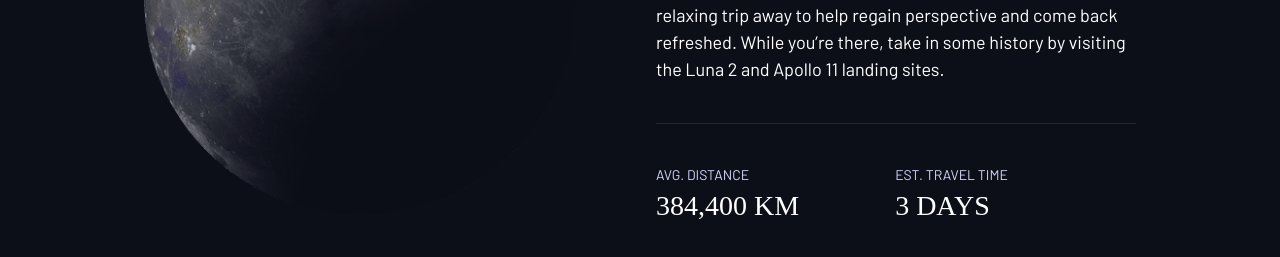
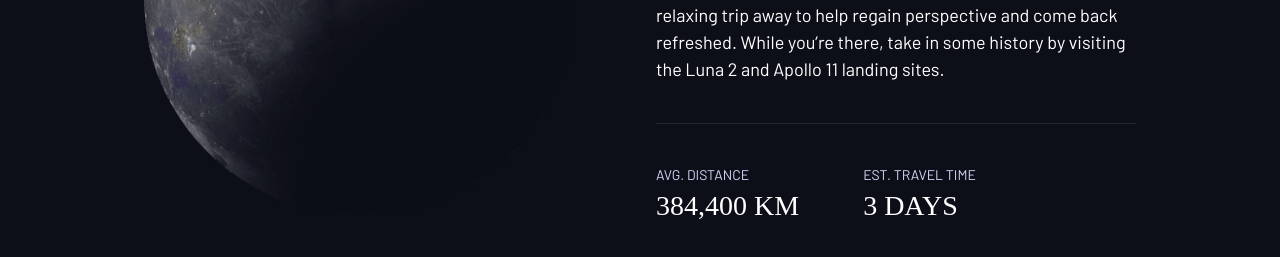
Before and after one commit to rayanthoney/HC-Tutorials, a plain HTML site: page KevinPowell_SpaceTravel/destination-moon.html in a window 1280 px wide. Shown: the part 493-750 px from the top of the page. Drawn offline with nearby package versions, Linux system fonts and the light colour scheme; a web font is replaced by a local one.

```diff
--- a/KevinPowell_SpaceTravel/css/index.css
+++ b/KevinPowell_SpaceTravel/css/index.css
@@ -484,8 +484,9 @@
     padding-bottom: 4rem;
 }
 
-.grid-container * {
+.grid-container p:not(class)  {
     max-width: 50ch;
+
 }
 
 .numbered-title {
@@ -573,7 +574,7 @@
     }
 
     .destination-meta {
-        --gap: 6rem;
+        --gap: min(5vw, 6rem);
         justify-content: start;
     }
 
```
